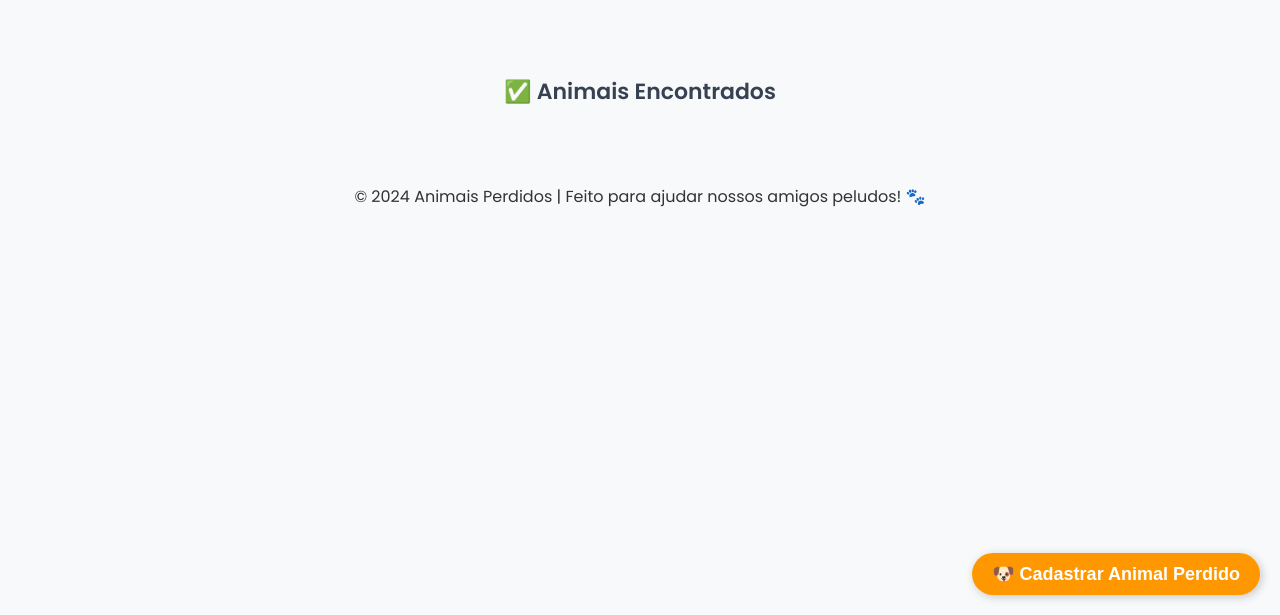
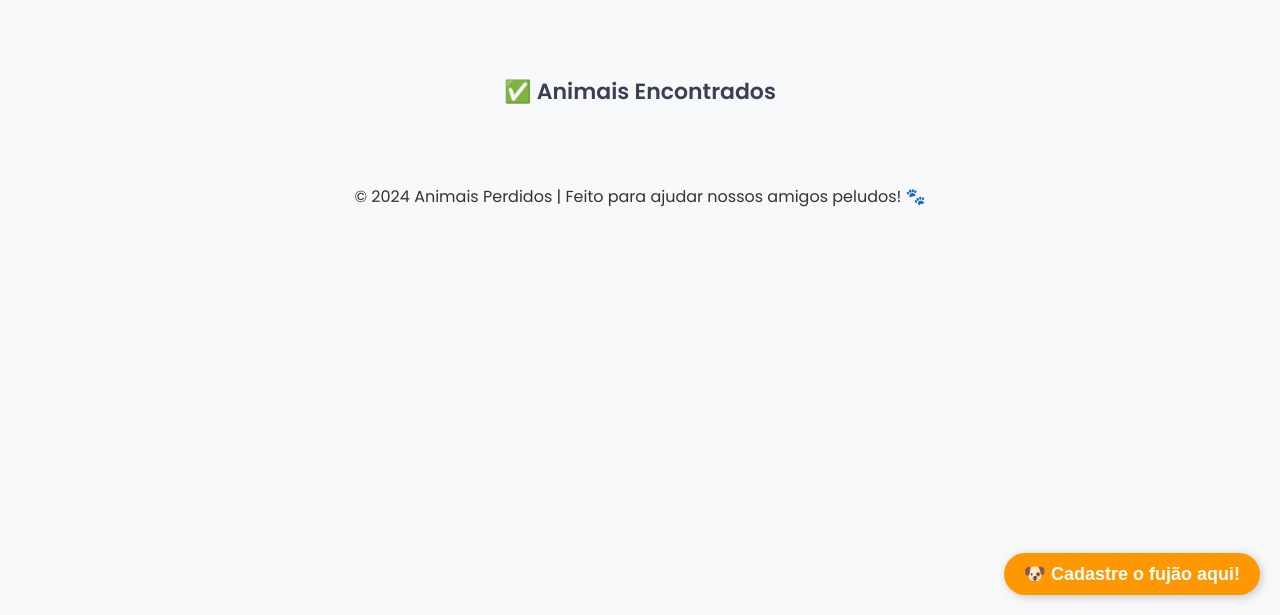
Before and after one commit to JairoSi/animais_perdidos, a plain HTML site: page index.html in a window 1280 px wide. Shown: the part 185-800 px from the top of the page. Drawn offline with Linux system fonts and the light colour scheme; a script that the page names is missing.

Commit message:
Update index.html

```diff
--- a/index.html
+++ b/index.html
@@ -12,9 +12,8 @@
         <h1>Animais Perdidos 🐾</h1>
     </header>
 
-<!-- Botão Flutuante com Cachorrinho -->
 <button id="btn-cadastrar" class="botao-flutuante" title="Clique para cadastrar um animal perdido">
-    &#128054; Cadastrar Animal Perdido
+    &#128054; Cadastre o fujão aqui!
 </button>
 
     <!-- Formulário de Cadastro (Inicia Escondido) -->
```
